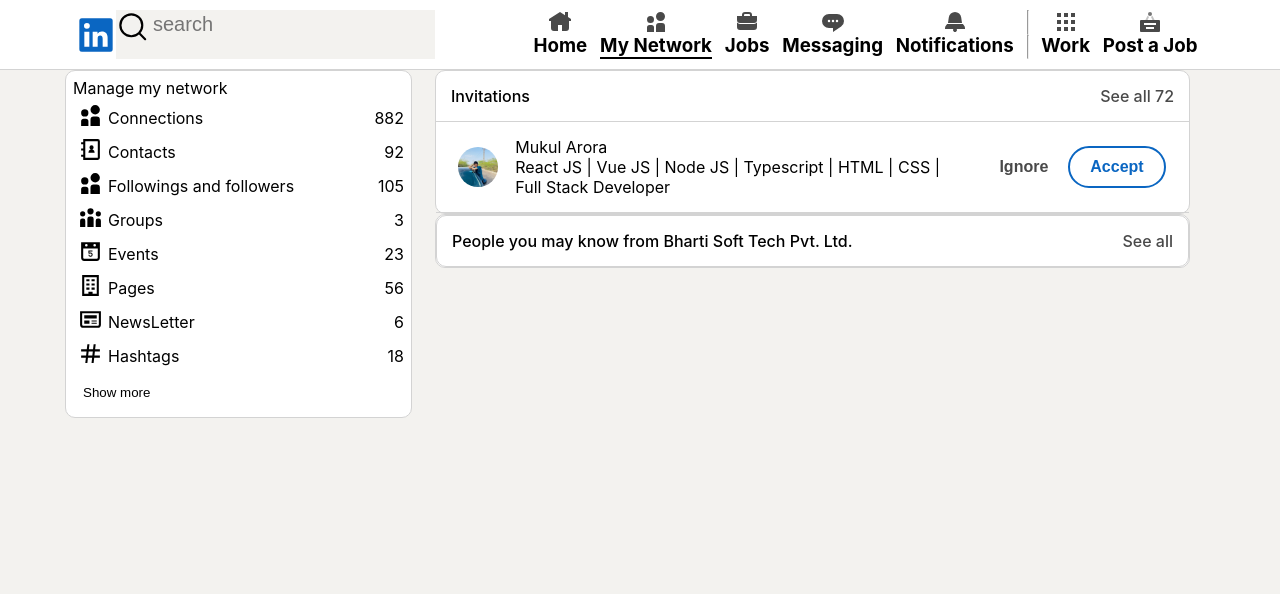
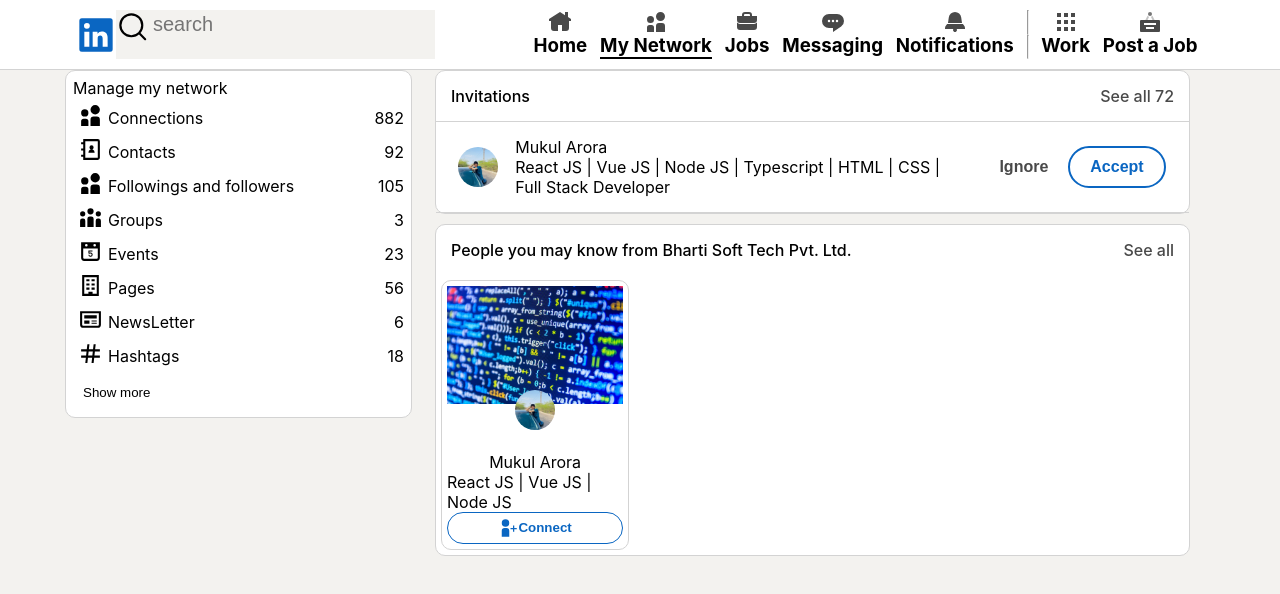
Before and after one commit to mukularora1/linkedin-clone-react-redux, a React (Create React App) app: page /network in a window 1280 px wide. Shown: the top 594 px of the page. Built offline with nearby package versions, Linux system fonts and the light colour scheme.

Commit message:
refactor: design changes in network page

```diff
--- a/src/assets/FollowersLogo.jsx
+++ b/src/assets/FollowersLogo.jsx
@@ -1,9 +1,16 @@
 import React from "react";
 
-function FollowersLogo({ width, height }) {
+function FollowersLogo({ width, height, bgColor }) {
   return (
-    <svg aria-hidden="true" className="mr4" xmlns="http://www.w3.org/2000/svg" style={{ width: width, height: height }} viewBox="0 0 24 24" data-supported-dps="24x24" data-test-icon="person-medium">
-      <use href="#person-medium" width="24" height="24"></use>
+    <svg
+      xmlns="http://www.w3.org/2000/svg"
+      viewBox="0 0 16 16"
+      data-supported-dps="16x16"
+      fill="currentColor"
+      className="mr4"
+      style={{ width: width, height: height, fill: bgColor }}
+      focusable="false">
+      <path d="M9 4a3 3 0 11-3-3 3 3 0 013 3zM6.75 8h-1.5A2.25 2.25 0 003 10.25V15h6v-4.75A2.25 2.25 0 006.75 8zM13 8V6h-1v2h-2v1h2v2h1V9h2V8z"></path>
     </svg>
   );
 }
--- a/src/network/NetworkRightFeed.jsx
+++ b/src/network/NetworkRightFeed.jsx
@@ -1,6 +1,7 @@
 import React from "react";
 import Avatar from "../reusableComponent/Avatar";
 import "./networkRightFeed.css";
+import NetworkSuggestionCard from "./NetworkSuggestionCard";
 function NetworkRightFeed() {
   return (
     <div className="networkRightFeed">
@@ -24,11 +25,12 @@
         </div>
       </div>
       <div className="networkRightFeed__card">
-        <div className="networkRightFeed__card">
-          <div className="networkRightFeed__card__header">
-            <p className="networkRightFeed__card__headerTitle">People you may know from Bharti Soft Tech Pvt. Ltd.</p>
-            <p className="networkRightFeed__card__headerOption">See all</p>
-          </div>
+        <div className="networkRightFeed__card__header">
+          <p className="networkRightFeed__card__headerTitle">People you may know from Bharti Soft Tech Pvt. Ltd.</p>
+          <p className="networkRightFeed__card__headerOption">See all</p>
+        </div>
+        <div className="networkRightFeed__suggestionCardWrapper">
+          <NetworkSuggestionCard />
         </div>
       </div>
     </div>
--- /dev/null
+++ b/src/network/NetworkSuggestionCard.jsx
@@ -0,0 +1,29 @@
+import React from "react";
+import bgImg from "../assets/codecode.jpg";
+import FollowersLogo from "../assets/FollowersLogo";
+import Avatar from "../reusableComponent/Avatar";
+import "./networkSuggestionCard.css";
+function NetworkSuggestionCard() {
+  return (
+    <div className="networkSuggestionCard">
+      <div className="networkSuggestionCard__bgImg">
+        <img src={bgImg} alt="" />
+      </div>
+      <div className="networkSuggestionCard__avatar">
+        <Avatar width={"50 !important"} height={"50 !important"} />
+      </div>
+      <div className="networkSuggestionCard__intro">
+        <p className="networkSuggestionCard__name">Mukul Arora</p>
+        <p className="networkSuggestionCard__bio"></p>
+        React JS | Vue JS | Node JS
+      </div>
+      <div className="networkSuggestionCard__connectBtn">
+        <button>
+          <FollowersLogo width={"20"} height={"20"} bgColor={"var(--color-brand)"} /> Connect
+        </button>
+      </div>
+    </div>
+  );
+}
+
+export default NetworkSuggestionCard;
--- a/src/network/networkRightFeed.css
+++ b/src/network/networkRightFeed.css
@@ -5,6 +5,7 @@
   background-color: var(--bg-card);
   border: 1px solid var(--border-color);
   border-radius: 10px;
+  margin-bottom: 10px;
 }
 .networkRightFeed__card__header {
   display: flex;
@@ -48,3 +49,9 @@
   color: var(--color-brand);
   border-radius: 25px;
 }
+.networkRightFeed__suggestionCardWrapper {
+  width: 100%;
+  display: grid;
+  padding: 5px;
+  grid-template-columns: 25% 25% 25% 25%;
+}
--- /dev/null
+++ b/src/network/networkSuggestionCard.css
@@ -0,0 +1,37 @@
+.networkSuggestionCard {
+  padding: 5px;
+  border-radius: 10px;
+  border: 1px solid var(--border-color);
+}
+.networkSuggestionCard:hover {
+  box-shadow: 0 2px 3px 3px var(--box-shadow-color);
+}
+.networkSuggestionCard__connectBtn button {
+  padding: 5px 20px;
+  display: flex;
+  align-items: center;
+  background-color: transparent;
+  border: 1px solid var(--color-brand);
+  justify-content: center;
+  color: var(--color-brand);
+  border-radius: 25px;
+  width: 100%;
+  font-weight: 600;
+  cursor: pointer;
+}
+.networkSuggestionCard__bgImg {
+  width: 100%;
+}
+.networkSuggestionCard__avatar {
+  position: relative;
+  bottom: 20px;
+}
+.networkSuggestionCard__bgImg img {
+  height: auto;
+  width: 100%;
+}
+.networkSuggestionCard__intro {
+  display: flex;
+  flex-direction: column;
+  align-items: center;
+}
--- a/src/reusable_css/global_color.css
+++ b/src/reusable_css/global_color.css
@@ -9,4 +9,5 @@
   --color-brand: #0a66c2;
   background-color: var(--bg-default);
   --bg-card: #fff;
+  --box-shadow-color: #f3f2ef;
 }
```
Also changed, not shown: src/index.css (+2 -5 lines).
